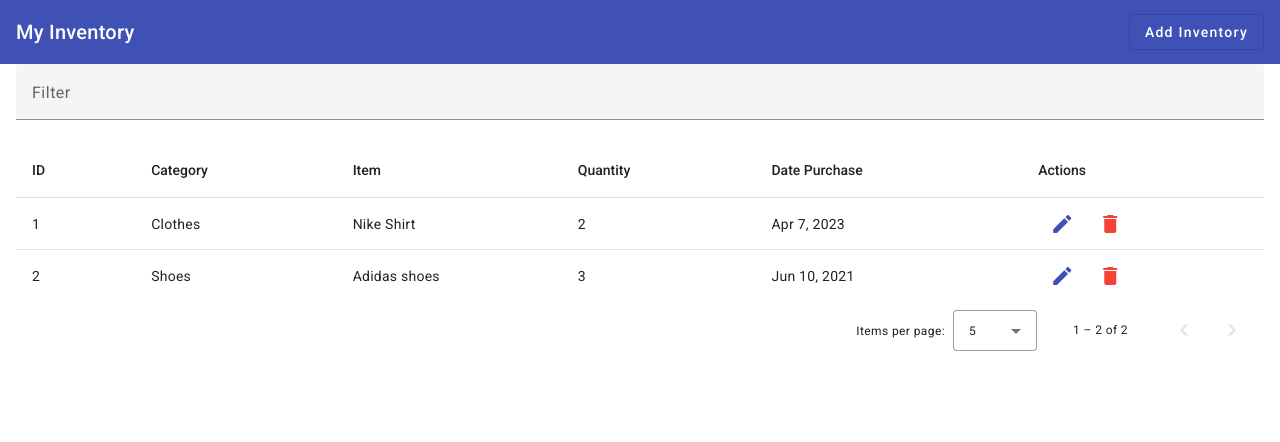
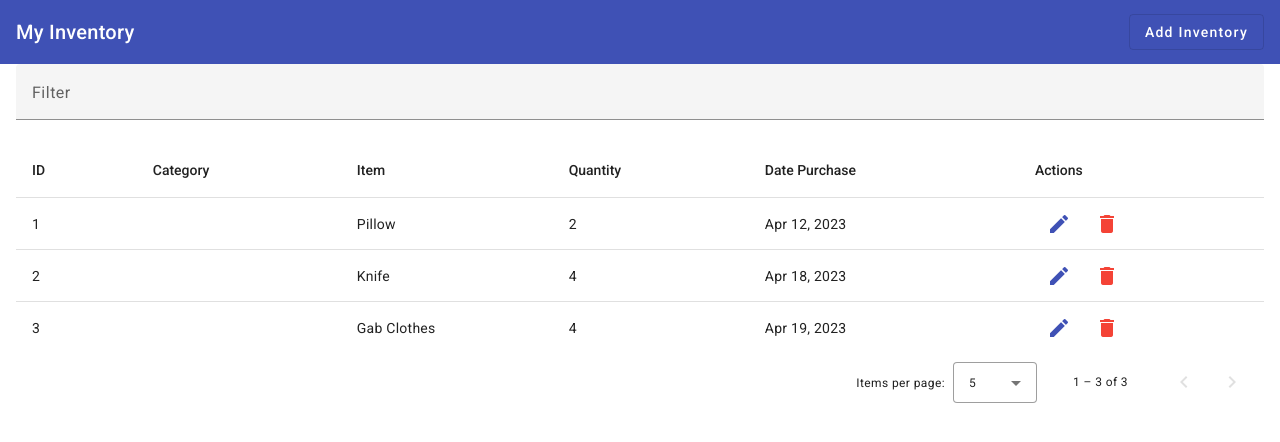
Before and after one commit to nelly02d/Inventory-app, an Angular app: page / in a window 1280 px wide. Shown: the top 442 px of the page. Built offline with nearby package versions, Linux system fonts and the light colour scheme; data requests are answered from the project's data file.

Commit message:
Add function to delete and edit button

```diff
--- a/db.json
+++ b/db.json
@@ -18,18 +18,25 @@
   },
   "inventory": [
     {
-      "category": "Clothes",
-      "item": "Nike Shirt",
+      "category": "Bedroom",
+      "item": "Pillow",
       "quantity": 2,
-      "datePurchase": "2023-04-07T04:00:00.000Z",
+      "datePurchase": "2023-04-12T04:00:00.000Z",
       "id": 1
     },
     {
-      "category": "Shoes",
-      "item": "Adidas shoes",
-      "quantity": 3,
-      "datePurchase": "2021-06-10T04:00:00.000Z",
+      "category": "Kitchen",
+      "item": "Knife",
+      "quantity": 4,
+      "datePurchase": "2023-04-18T04:00:00.000Z",
       "id": 2
+    },
+    {
+      "category": "Dressing Room",
+      "item": "Gab Clothes",
+      "quantity": 4,
+      "datePurchase": "2023-04-19T04:00:00.000Z",
+      "id": 3
     }
   ]
 }
--- a/src/app/app.component.html
+++ b/src/app/app.component.html
@@ -22,7 +22,7 @@
       <!-- Category Column -->
       <ng-container matColumnDef="category">
         <th mat-header-cell *matHeaderCellDef mat-sort-header> Category </th>
-        <td mat-cell *matCellDef="let row"> {{row.category}} </td>
+        <td mat-cell *matCellDef="let row"> {{row.categories}} </td>
       </ng-container>
 
       <!-- Name of Item Column -->
@@ -47,10 +47,10 @@
       <ng-container matColumnDef="actions">
         <th mat-header-cell *matHeaderCellDef mat-sort-header> Actions </th>
         <td mat-cell *matCellDef="let row">
-          <button mat-icon-button color="primary">
+          <button mat-icon-button color="primary" (click)="editInventory(row)">
             <mat-icon>edit</mat-icon>
           </button>
-          <button mat-icon-button color="warn">
+          <button mat-icon-button color="warn" (click)="deleteInventory(row.id)">
             <mat-icon>delete</mat-icon>
           </button>
         </td>
--- a/src/app/app.component.ts
+++ b/src/app/app.component.ts
@@ -1,10 +1,11 @@
 import { Component, OnInit, ViewChild } from '@angular/core';
-import {MatDialog} from '@angular/material/dialog';
 import { InventoryFormComponent } from './inventory-form/inventory-form.component';
 import { InventoryService } from './services/inventory.service';
-import {MatPaginator} from '@angular/material/paginator';
-import {MatSort} from '@angular/material/sort';
-import {MatTableDataSource} from '@angular/material/table';
+import { MatDialog } from '@angular/material/dialog';
+import { MatPaginator } from '@angular/material/paginator';
+import { MatSort } from '@angular/material/sort';
+import { MatTableDataSource } from '@angular/material/table';
+import { CoreService } from './core/core.service';
 
 
 @Component({
@@ -27,7 +28,11 @@ export class AppComponent implements OnInit{
   @ViewChild(MatPaginator) paginator!: MatPaginator;
   @ViewChild(MatSort) sort!: MatSort;
 
-  constructor(private _dialog: MatDialog, private _invService: InventoryService) {}
+  constructor(
+    private _dialog: MatDialog,
+    private _invService: InventoryService,
+    private _coreService: CoreService
+  ) {}
 
   ngOnInit(): void {
    this.getInventoryList();
@@ -35,7 +40,15 @@ export class AppComponent implements OnInit{
   };
 
   openAddInventoryForm() {
-    this._dialog.open(InventoryFormComponent) //This will open the form dialog box
+    const dialogRef = this._dialog.open(InventoryFormComponent) //This will open the form dialog box
+
+    dialogRef.afterClosed().subscribe({
+      next: (val) => {
+        if(val) {
+          this.getInventoryList();
+        }
+      }
+    })
   };
 
   getInventoryList() {
@@ -49,6 +62,30 @@ export class AppComponent implements OnInit{
     })
   };
 
+  deleteInventory(id: number) {
+    this._invService.deletetInventory(id).subscribe({
+      next: (res) => {
+        this._coreService.openSnackBar('Item is deleted!', 'Done!');
+        this.getInventoryList();
+      },
+      error: console.log
+    })
+  }
+
+  editInventory(data: any) {
+   const dialogRef = this._dialog.open(InventoryFormComponent, {
+    data,
+   })
+
+   dialogRef.afterClosed().subscribe({
+    next: (val) => {
+      if(val) {
+        this.getInventoryList();
+      }
+    }
+  })
+  }
+
   applyFilter(event: Event) { //filtering html data
     const filterValue = (event.target as HTMLInputElement).value;
     this.dataSource.filter = filterValue.trim().toLowerCase();
--- a/src/app/app.module.ts
+++ b/src/app/app.module.ts
@@ -11,12 +11,14 @@ import { MatIconModule } from '@angular/material/icon';
 import { MatButtonModule } from '@angular/material/button';
 import { MatDialogModule } from '@angular/material/dialog';
 import { MatFormFieldModule } from '@angular/material/form-field';
+import { MatSelectModule } from '@angular/material/select';
 import { MatInputModule } from '@angular/material/input';
 import { MatDatepickerModule } from '@angular/material/datepicker';
 import { MatNativeDateModule } from '@angular/material/core';
 import { MatTableModule } from '@angular/material/table';
 import { MatPaginatorModule } from '@angular/material/paginator';
 import { MatSortModule } from '@angular/material/sort';
+import { MatSnackBarModule } from '@angular/material/snack-bar';
 
 import { InventoryFormComponent } from './inventory-form/inventory-form.component';
 import { HttpClientModule } from '@angular/common/http';
@@ -38,12 +40,14 @@ import { HttpClientModule } from '@angular/common/http';
     MatButtonModule,
     MatDialogModule,
     MatFormFieldModule,
+    MatSelectModule,
     MatInputModule,
     MatDatepickerModule,
     MatNativeDateModule,
     MatTableModule,
     MatPaginatorModule,
-    MatSortModule
+    MatSortModule,
+    MatSnackBarModule
   ],
   providers: [],
   bootstrap: [AppComponent]
--- a/src/app/inventory-form/inventory-form.component.html
+++ b/src/app/inventory-form/inventory-form.component.html
@@ -7,7 +7,9 @@
     <div class="row">
       <mat-form-field appearance="outline">
         <mat-label>Category</mat-label>
-        <input matInput formControlName="category">
+        <mat-select formControlName="category">
+          <mat-option *ngFor="let val of category" [value]="val">{{val}}</mat-option>
+        </mat-select>
       </mat-form-field>
       <mat-form-field appearance="outline">
         <mat-label>Item</mat-label>
@@ -29,7 +31,7 @@
       </div>
   </div>
   <div mat-dialog-actions class="actions">
-    <button mat-raised-button color="accent">Cancel</button>
-    <button mat-raised-button color="primary" type="submit">Save</button>
+    <button mat-raised-button color="accent" type="button" [mat-dialog-close]="false">Cancel</button>
+    <button mat-raised-button color="primary" type="submit">{{ data ? 'Update' : 'Save' }}</button>
   </div>
 </form>
--- a/src/app/inventory-form/inventory-form.component.ts
+++ b/src/app/inventory-form/inventory-form.component.ts
@@ -1,20 +1,32 @@
-import { Component } from '@angular/core';
+import { Component, Inject, Injectable, OnInit } from '@angular/core';
 import { FormBuilder, FormGroup, Validators } from '@angular/forms'
 import { InventoryService } from '../services/inventory.service';
-import { DialogRef } from '@angular/cdk/dialog';
+import { MAT_DIALOG_DATA, MatDialogRef } from '@angular/material/dialog';
+import { CoreService } from '../core/core.service';
+
 
 @Component({
   selector: 'app-inventory-form',
   templateUrl: './inventory-form.component.html',
   styleUrls: ['./inventory-form.component.scss']
 })
-export class InventoryFormComponent {
+export class InventoryFormComponent implements OnInit{
+  category: string[] = [
+    'Bedroom',
+    'Living Room',
+    'Kitchen',
+    'Dressing Room',
+    'Tools Room'
+  ]
+
   invForm: FormGroup
 
   constructor(
     private _fb: FormBuilder,
     private _invService: InventoryService,
-    private _dialogRef: DialogRef<InventoryFormComponent>
+    private _coreService: CoreService,
+    private _dialogRef: MatDialogRef<InventoryFormComponent>,
+    @Inject(MAT_DIALOG_DATA) public data: any //inject the value that pass in the dialog
    ) { //service variable
     this.invForm = this._fb.group({
       category: '',
@@ -24,12 +36,27 @@ export class InventoryFormComponent {
     })
   }
 
+  ngOnInit(): void {
+    this.invForm.patchValue(this.data)
+  }
+
   onFormSubmit() {
     if(this.invForm.valid) {
+      if(this.data) {
+        this._invService.updateInventory(this.data.id ,this.invForm.value).subscribe({ //inject the inventory form value to inventory service
+          next: (val: any) => {
+            this._coreService.openSnackBar('Inventory detail updated!', 'Done!');
+            this._dialogRef.close(true);
+          },
+          error: (err: any) => {
+            console.error(err);
+          }
+        })
+      } else {
         this._invService.addInventory(this.invForm.value).subscribe({ //inject the inventory form value to inventory service
           next: (val: any) => {
-          alert('Inventory added successfully');
-          this._dialogRef.close();
+            this._coreService.openSnackBar('Inventory added successfully!', 'Done!');
+            this._dialogRef.close(true);
           },
           error: (err: any) => {
             console.error(err);
@@ -38,3 +65,4 @@ export class InventoryFormComponent {
       }
     }
   }
+}
--- a/src/app/services/inventory.service.ts
+++ b/src/app/services/inventory.service.ts
@@ -13,7 +13,15 @@ export class InventoryService {
     return this._http.post('http://localhost:3000/inventory', data) //this will push the inventory list to fake database
   }
 
+  updateInventory(id: number, data: any): Observable<any> {
+    return this._http.put(`http://localhost:3000/inventory/${id}`, data) //this will push the inventory list to fake database
+  }
+
   getInventoryList(): Observable<any> {
     return this._http.get('http://localhost:3000/inventory') //this will get the inventory list from fake database
   }
+
+  deletetInventory(id: number): Observable<any> {
+    return this._http.delete(`http://localhost:3000/inventory/${id}`) //this will get the inventory list from fake database
+  }
 }
```
Lines whose indentation alone changed are shown as unchanged.
